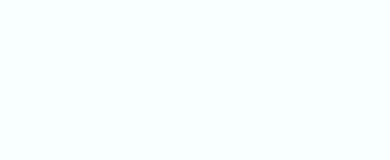
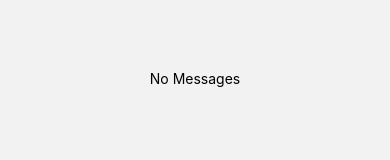
Before and after one commit to SambhajiShinde1234/School-Staff-App, a React Native app: screen /Messaging in a window 390 px wide. Shown: the part 216-376 px from the top of the page. Built offline with nearby package versions, Linux system fonts and the light colour scheme.

Commit message:
update messaging screen

```diff
--- a/src/Screens/Messaging/Messaging.jsx
+++ b/src/Screens/Messaging/Messaging.jsx
@@ -1,20 +1,16 @@
 import React from 'react'
 import { View, Text, ScrollView, StyleSheet, TouchableOpacity, Image } from 'react-native'
-import {PROFILE_DATA} from '../../DummyData/ProfileData'
 
 const Messaging = () => {
   return (
     <>
         <Text style={styles.settingText}>Messages</Text>
-        <ScrollView
-          contentContainerStyle={styles.scrollViewContent}
-          showsVerticalScrollIndicator={false}
-        >
-
-
-        </ScrollView>
+        <View style={styles.container}>
+          <Text>
+            No Messages
+          </Text>
+        </View>
     </>
-
   )
 }
 
@@ -26,11 +22,11 @@ const styles = StyleSheet.create({
         backgroundColor: '#194569',
         padding: 10,
     },
-    scrollViewContent: {
-        minHeight: 700,
-        paddingTop: 12,
-        paddingHorizontal: 10,
-        backgroundColor:'#F8FDFF'
+    container: {
+        minHeight: 500,
+        display: 'flex',
+        justifyContent: 'center',
+        alignItems: 'center'
     },
 });
 
```
